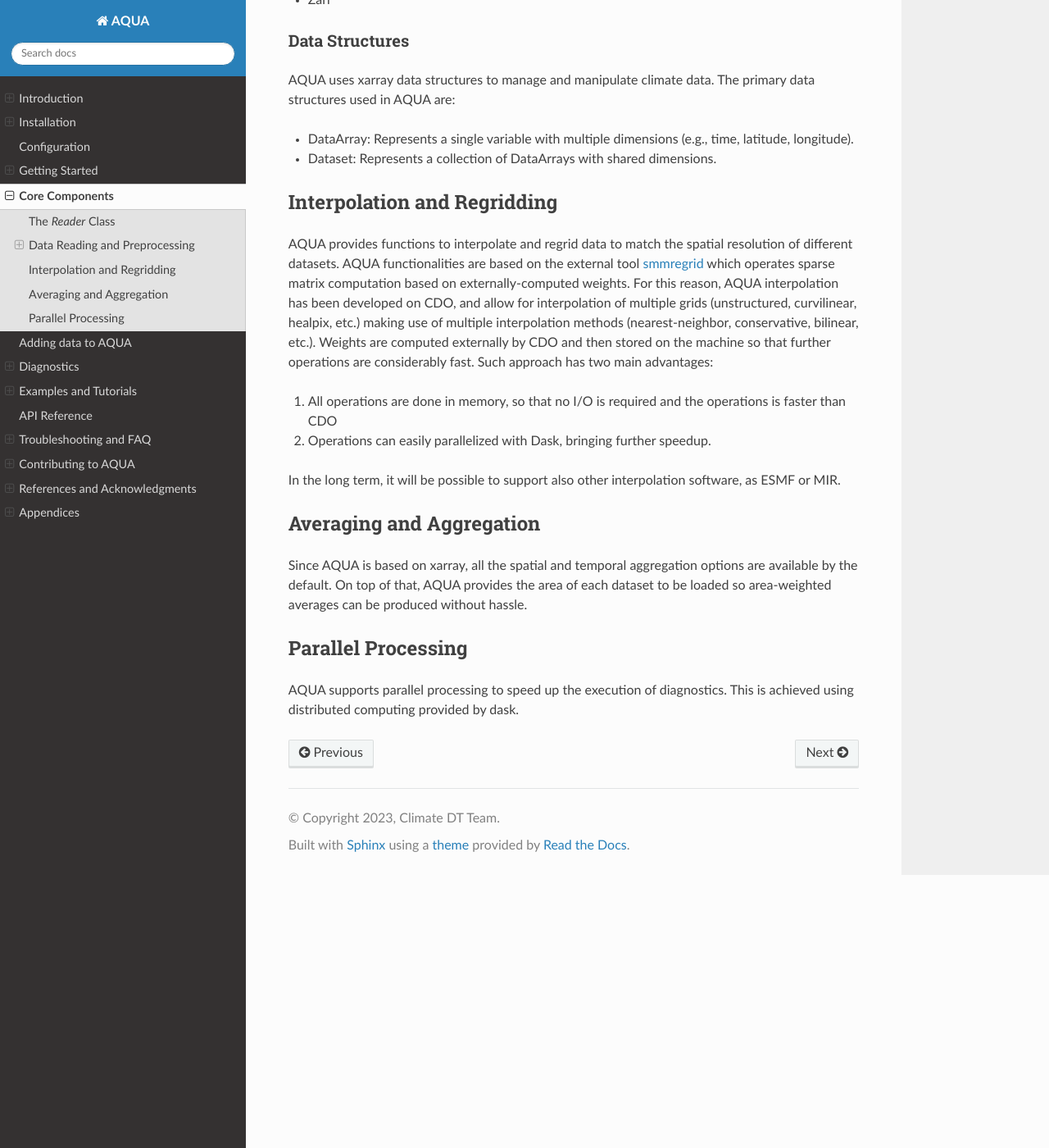
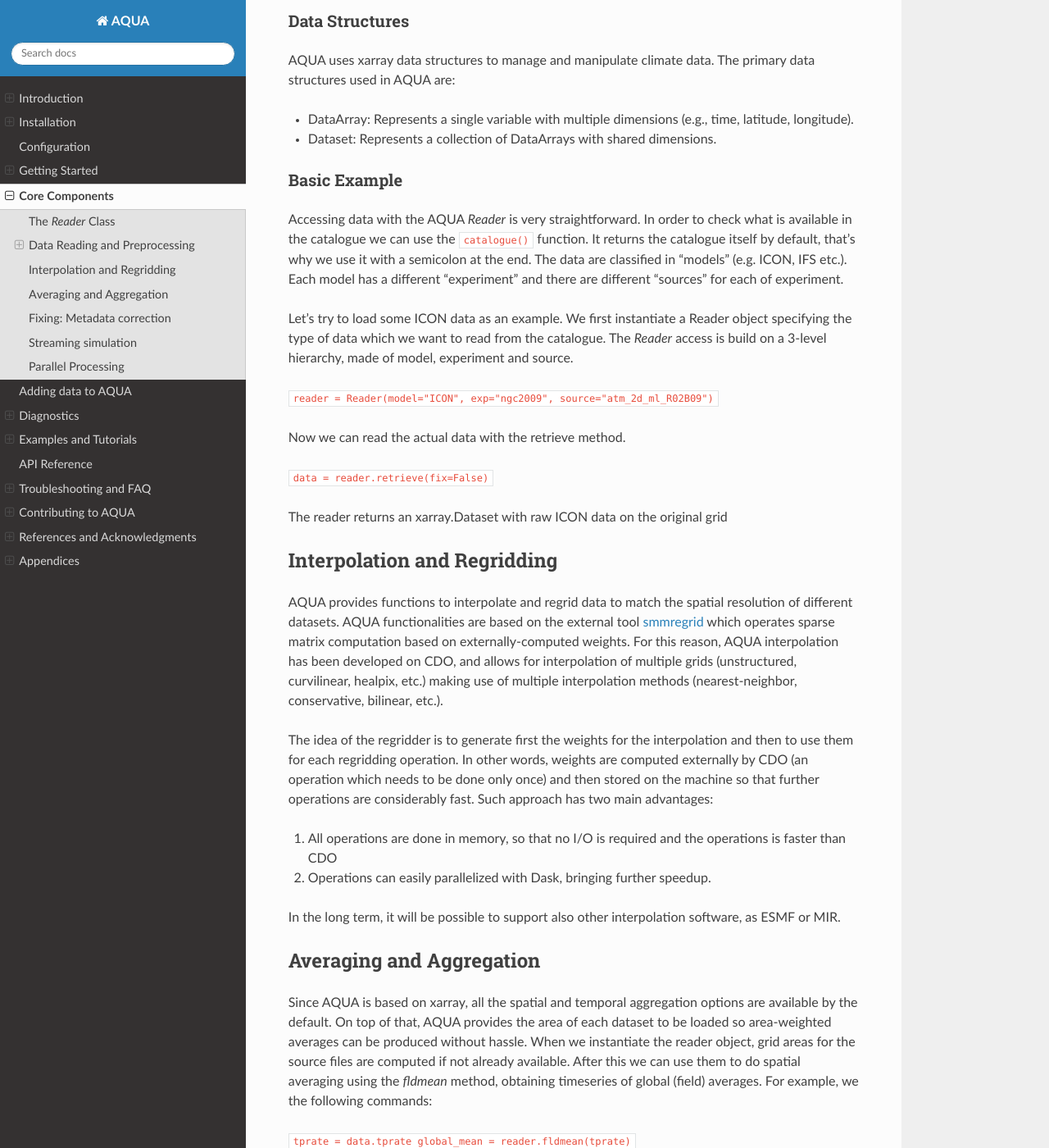
Before and after one commit to Predictia/AQUA, a Sphinx documentation site: the page built from docs/sphinx/source/core_components.rst, in a window 1280 px wide and 1400 px high, scrolled down 622 px. Shown: the whole window at 82% size. Built offline with Sphinx 7.4.7 and the Read the Docs theme 2.0.0, drawn with Linux system fonts in a browser that asks for light colours; some of the changed text lies outside the part shown.

Commit message:
start add explanations/examples of reader features

```diff
--- a/docs/sphinx/source/core_components.rst
+++ b/docs/sphinx/source/core_components.rst
@@ -4,10 +4,9 @@ Core Components
 The `Reader` Class
 ------------------
 
-AQUA access to data is provide by a class defined as `Reader`, which performs multiple operations on the data and delivers xarray objects.
-The `Reader` can access data from FDB or from intake catalogs, which can be made of multiple file formats.
-
-The `Reader` class is shipped with multiple methods that support interpolation and regridding, spatial and temporal averaging and other pre-processing functionalities.
+AQUA access to data is provided by the `Reader` class, developed with the purpose to offer a centralized common data access point.
+AQUA `Reader` can in fact access different file formats and data, from the FDB or from intake catalogues (NextGEMS), and delivers xarray objects.
+On top of data access, the `Reader` is able to perform multiple operations on the data: interpolation and regridding, spatial and temporal averaging, metadata correction and streaming emulation.
 
 Data Reading and Preprocessing
 ------------------------------
@@ -30,27 +29,65 @@ AQUA uses xarray data structures to manage and manipulate climate data. The prim
 - DataArray: Represents a single variable with multiple dimensions (e.g., time, latitude, longitude).
 - Dataset: Represents a collection of DataArrays with shared dimensions.
 
+Basic Example
+~~~~~~~~~~~~~~~~
+Accessing data with the AQUA `Reader` is very straightforward.
+In order to check what is available in the catalogue we can use the ``catalogue()`` function.
+It returns the catalogue itself by default, that's why we use it with a semicolon at the end.
+The data are classified in "models" (e.g. ICON, IFS etc.). Each model has a different "experiment" and there are different "sources" for each of experiment.
+
+Let's try to load some ICON data as an example.
+We first instantiate a Reader object specifying the type of data which we want to read from the catalogue.
+The `Reader` access is build on a 3-level hierarchy, made of model, experiment and source.
+
+``reader = Reader(model="ICON", exp="ngc2009", source="atm_2d_ml_R02B09")``
+
+Now we can read the actual data with the retrieve method.
+
+``data = reader.retrieve(fix=False)``
+
+The reader returns an xarray.Dataset with raw ICON data on the original grid
+
 Interpolation and Regridding
 ----------------------------
 
 AQUA provides functions to interpolate and regrid data to match the spatial resolution of different datasets.
 AQUA functionalities are based on the external tool  `smmregrid <https://intake.readthedocs.io/en/stable/>`_  which operates sparse matrix computation based on externally-computed weights.
-For this reason, AQUA interpolation has been developed on CDO, and allow for interpolation of multiple grids (unstructured, curvilinear, healpix, etc.) making use of multiple
+For this reason, AQUA interpolation has been developed on CDO, and allows for interpolation of multiple grids (unstructured, curvilinear, healpix, etc.) making use of multiple
 interpolation methods (nearest-neighbor, conservative, bilinear, etc.).
-Weights are computed externally by CDO and then stored on the machine so that further operations are considerably fast. Such approach has two main advantages:
+
+The idea of the regridder is to generate first the weights for the interpolation and then to use them for each regridding operation.
+In other words, weights are computed externally by CDO (an operation which needs to be done only once) and then stored on the machine so that further operations are considerably fast.
+Such approach has two main advantages:
 
 1. All operations are done in memory, so that no I/O is required and the operations is faster than CDO
 2. Operations can easily parallelized with Dask, bringing further speedup.
 
 In the long term, it will be possible to support also other interpolation software, as ESMF or MIR.
 
+
 Averaging and Aggregation
 -------------------------
 
 Since AQUA is based on xarray, all the spatial and temporal aggregation options are available by the default.
 On top of that, AQUA provides the area of each dataset to be loaded so area-weighted averages can be produced without hassle.
+When we instantiate the reader object, grid areas for the source files are computed if not already available.
+After this we can use them to do spatial averaging using the `fldmean` method, obtaining timeseries of global (field) averages.
+For example, we the following commands:
+
+``tprate = data.tprate
+global_mean = reader.fldmean(tprate)``
+
+we get a timeseries of the global average tprate.
+
+
+Fixing: Metadata correction
+---------------------------
+
+Streaming simulation
+--------------------
 
 Parallel Processing
---------------------
+-------------------
 
 AQUA supports parallel processing to speed up the execution of diagnostics. This is achieved using distributed computing provided by dask.
```
